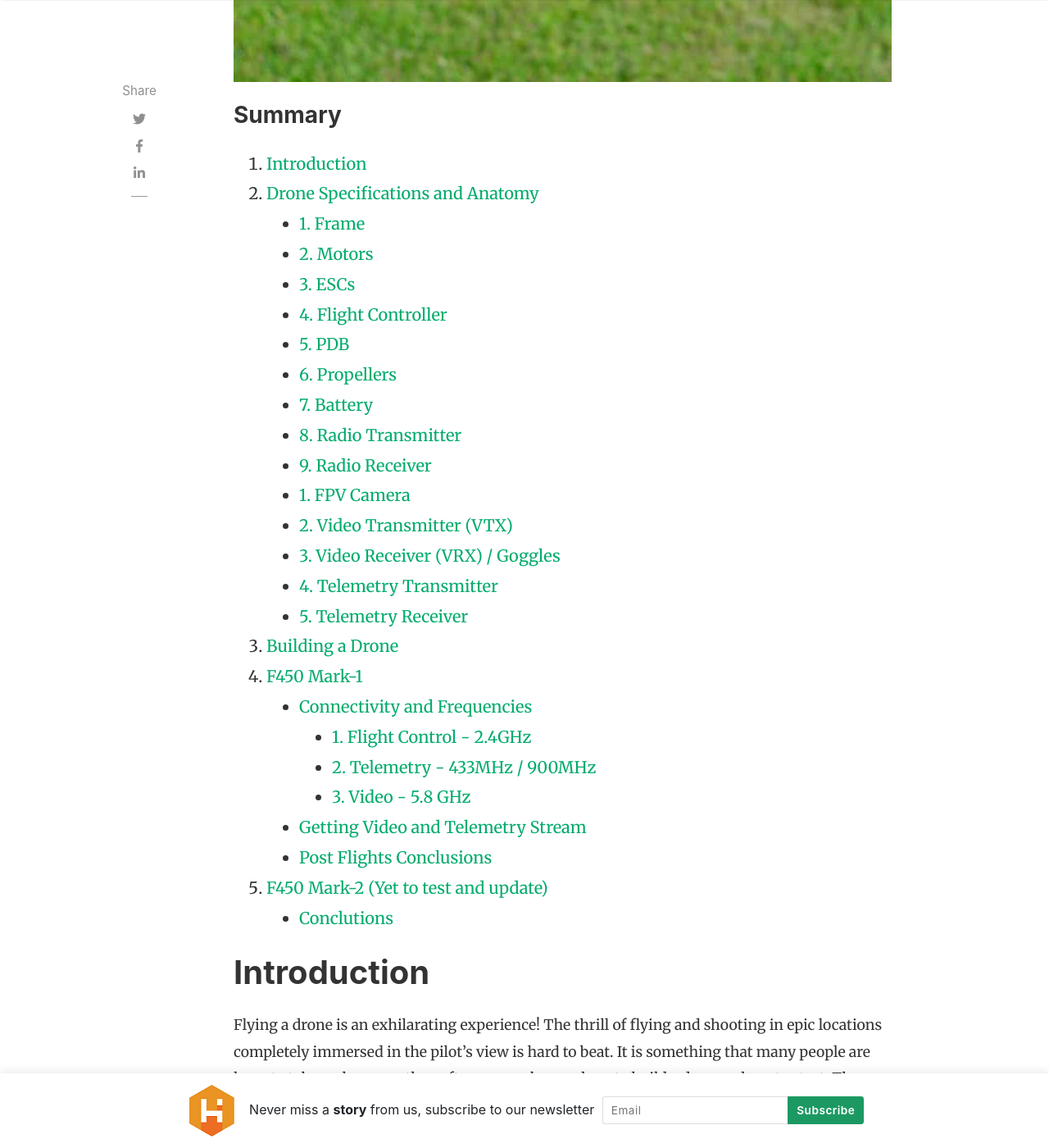
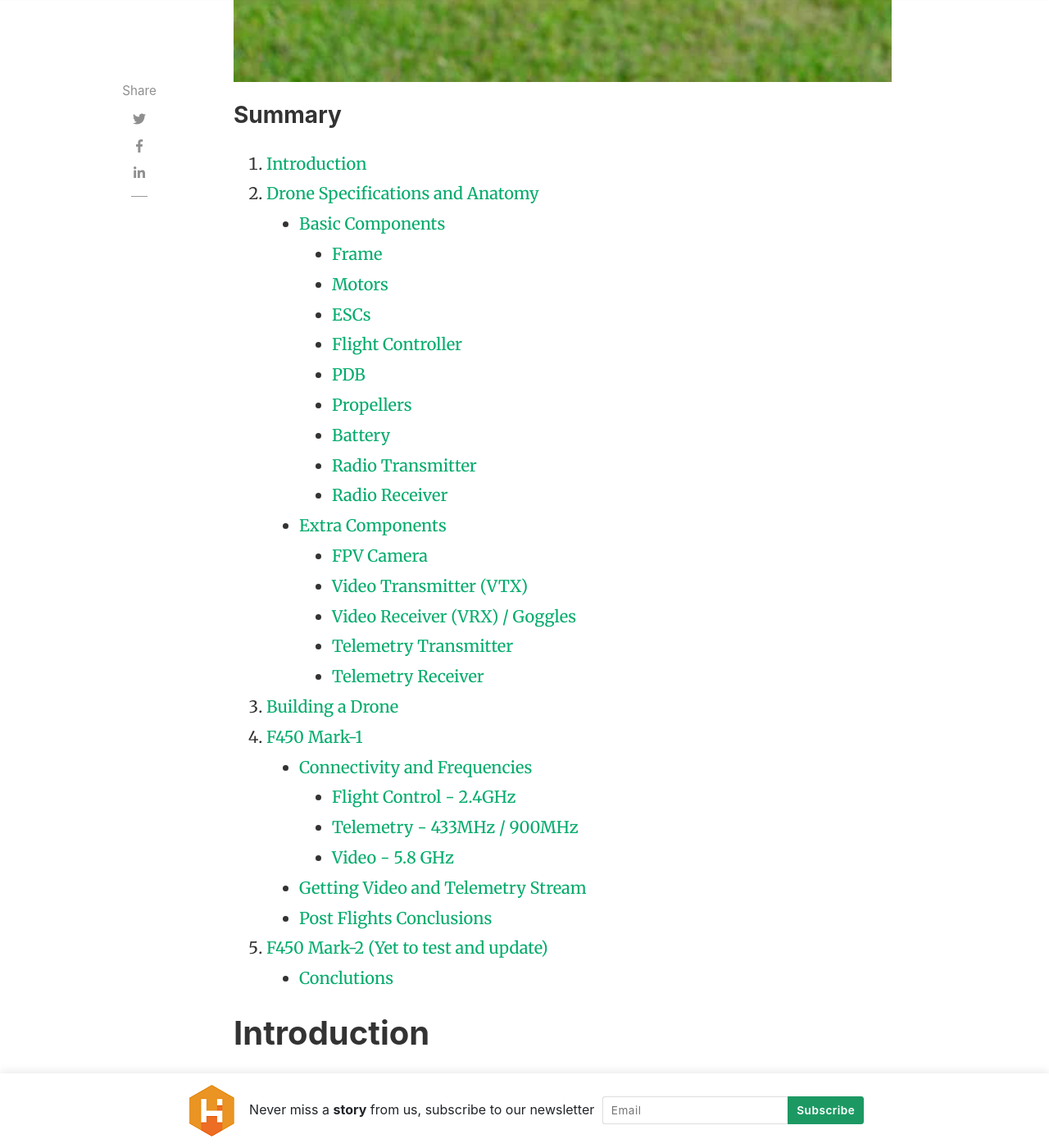
Before and after one commit to taljmars/dronedoc.io, a Jekyll site: the page built from _posts/2018-01-11-building-f450.md, in a window 1280 px wide and 1400 px high, scrolled down 954 px. Shown: the whole window at 82% size. Built offline with Jekyll 4.4.1, drawn with Linux system fonts in a browser that asks for light colours; nearby versions of some CDN libraries; comment, search, counter and statistics services are not loaded; some of the changed text lies outside the part shown.

Commit message:
Update 2018-01-11-building-f450.md

```diff
--- a/_posts/2018-01-11-building-f450.md
+++ b/_posts/2018-01-11-building-f450.md
@@ -27,40 +27,42 @@ Building a drone is not necessarily a cheap thing to do, not as it sound though.
 
 The drone structure can be separated to several component each one can be replaced or upgrade depend on your needs.
 
-## 1. Frame
+## Basic Components
+
+### Frame
 
 The frame is the main structure/skeleton of the drone, frame shape can be changed depend on the amount of engines and the payload your would like to carry.
 
-## 2. Motors
+### Motors
 
 Motors provide the power to lift and push the drone up to the sky. the minimal amount of motors per multi-rotor can be 3 and the big ones can even have 8 engines.
 
-## 3. ESCs
+### ESCs
 
 ESC stands for <b>E</b>ngine <b>S</b>peed <b>C</b>ontroller, ESCs controls the current flow to each of the engines which translates to engine speed (RPMs). Every vehicle driven but electricity has ESC per motor.
 
-## 4. Flight Controller
+### Flight Controller
 
 Flight controller is the most sophisticated component in any drone. The flight controller get input from several sensors (GPS, Barometer, etc..) and translate it to commands to each one of the ESCs together with the radio transmitter input.
 
-## 5. PDB
+### PDB
 
 PDB stands for Power Distribution Board, PDB is a tiny board connecting the battery to any of the drone electronics.
 Many frames have an electric circuit as part of the plastic hold which give you the capability to bridge between the PDB and the rest of the electronic such as the ESCs.
 
-## 6. Propellers
+### Propellers
 
 The 'wings' that gives the actual movement through the air. drone usually have pairs of propellers which moves in different directions, e.g. one pair clockwise (CW) and the other pairs are counter-clockwise (CCW).
 
-## 7. Battery
+### Battery
 
 The 'fuel' of any vehicle driven by electricity. Usually, the battery type is LiPo with 2-4 cells.
 
-## 8. Radio Transmitter
+### Radio Transmitter
 
 Remote control / Transmitter is an electronic device which produces radio wave with data regarding flight instructions and orientation to be able to control the drone movement
 
-## 9. Radio Receiver
+### Radio Receiver
 
 The receiver is installed on the drone and responsible of getting  direction instructions from the transmitter to push it to the flight controller
 
@@ -69,23 +71,25 @@ The list above is a must for any multi-rotor aerial, it the basic things you nee
 Although such a flight can be really nice it is still not what we expect to see or experience when having flying a drone.
 The list below is the extra staff you need in order have a joyful flight with you drone:
 
-## 1. FPV Camera
+## Extra Components
+
+### FPV Camera
 
 A simple camera to share the drone point of view
 
-## 2. Video Transmitter (VTX)
+### Video Transmitter (VTX)
 
 A video transmitter installed on the drone.
 
-## 3. Video Receiver (VRX) / Goggles
+### Video Receiver (VRX) / Goggles
 
 Goggles/Video receiver allows you to the FPV camera installed on the drone
 
-## 4. Telemetry Transmitter
+### Telemetry Transmitter
 
 Telemetry module is responsible of sending data regarding the ariel vehicle itself, e.g temperature, speed, position..
 
-## 5. Telemetry Receiver
+### Telemetry Receiver
 
 Same telemetry module also have a receiver which is responsible of receiving the data for the drone. the unit usually installed in some GCS (ground
 control station or an advanced remote control)
@@ -132,7 +136,7 @@ As a newbie, you will probably need to buy some more gear such as connectors, pl
 As you can see, there are many different components on top of this tiny Mark-1 aerial. putting a side the maniacal parts (frame, engine, ESC, etc..)
 , we left with components whose responsible for communications, those can be grouped to 3 families, each uses different frequencies do they cannot interfere with one to another.
 
-### 1. Flight Control - 2.4GHz
+### Flight Control - 2.4GHz
 This channel is usually <b>ONE-DIRECT</b>, means that the <b>Transmitter</b> signals the <b>Receiver</b> on the drone about the gimbals direction or any switch state on the remote controller.<br/>
 The <b>Receiver</b> is connected to the <b>Flight Controller</b> and push the input directly to it. Than, the <b>Flight Controller</b> emits signals to other components connected to it or change it internal state.<br/>
 Mark-1 has 6 channels. 4 Channels are responsible for gimbals position such as Thrust, Yaw and two for Tilt. The other two channels can be used for any other feature hosted by the <b>Flight Controller</b>.
@@ -146,7 +150,7 @@ Hardware components:
 	</ul>
 </ul>
 
-### 2. Telemetry - 433MHz / 900MHz
+### Telemetry - 433MHz / 900MHz
 This channel usually <b>BI-DIRECTIONAL</b>, unlike the Flight Control channel, these components can actual talk one to another.<br/>
 This is the channel were all the data about the drone and the <u>GCS</u> (Ground Control Station) is being sent.<br/>
 Some of the <a href="https://github.com/taljmars/DroneGCS">GCSs</a> have the capability to control the drone via this channel without the need of a Flight Control channel. It very nice capability but it always good
@@ -163,7 +167,7 @@ Hardware components:
 	</ul>
 </ul>
 
-### 3. Video - 5.8 GHz
+### Video - 5.8 GHz
 The video system is an isolated system when it comes to drone functionality, it never interfer nor share information with the other two system.<br/>
 Even if the drone crashes you may still get clean signal of video. This channel is always <b>ONE-DIRECT</b>, The <b>VTX</b> (installed on the drone) send video stream to the remote <b>VRX</b>.<br/>
 The <b>VRX</b> can be connected to a TV, goggles, laptop, cellphone or any GCS. It completely up to you.
```
